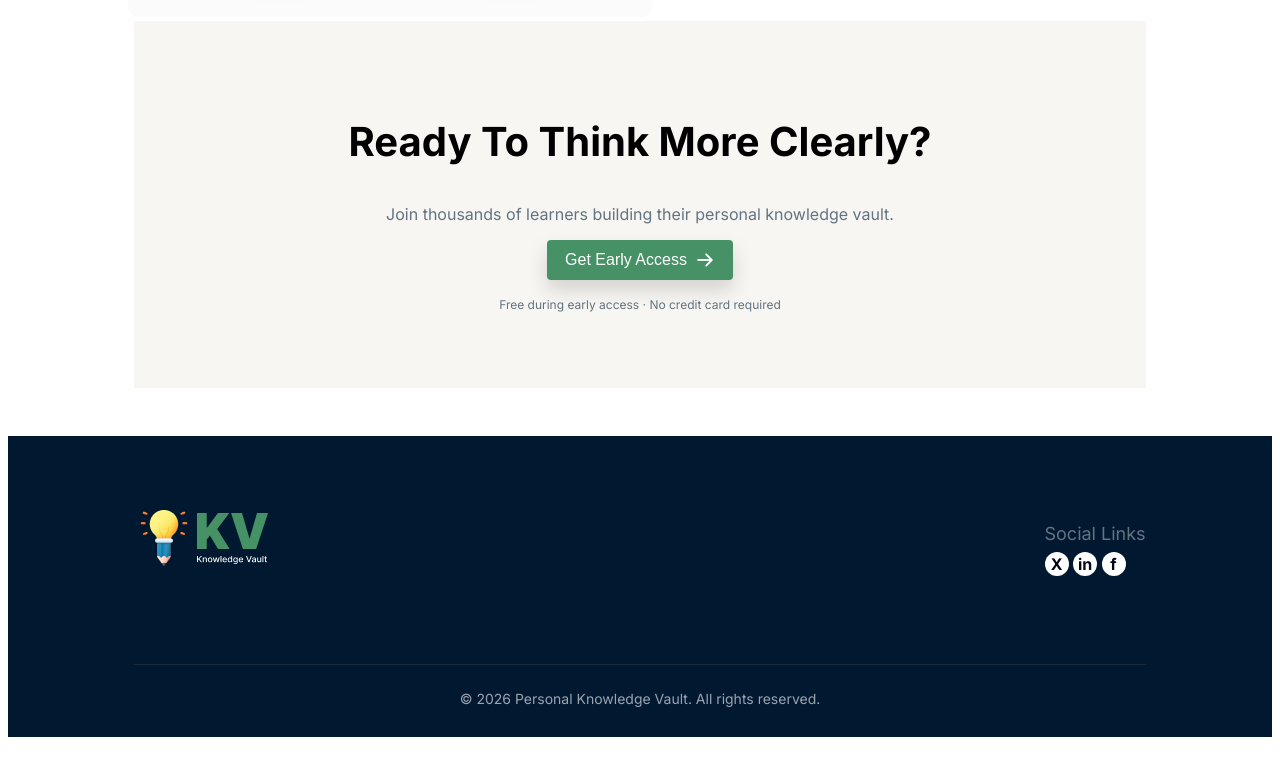
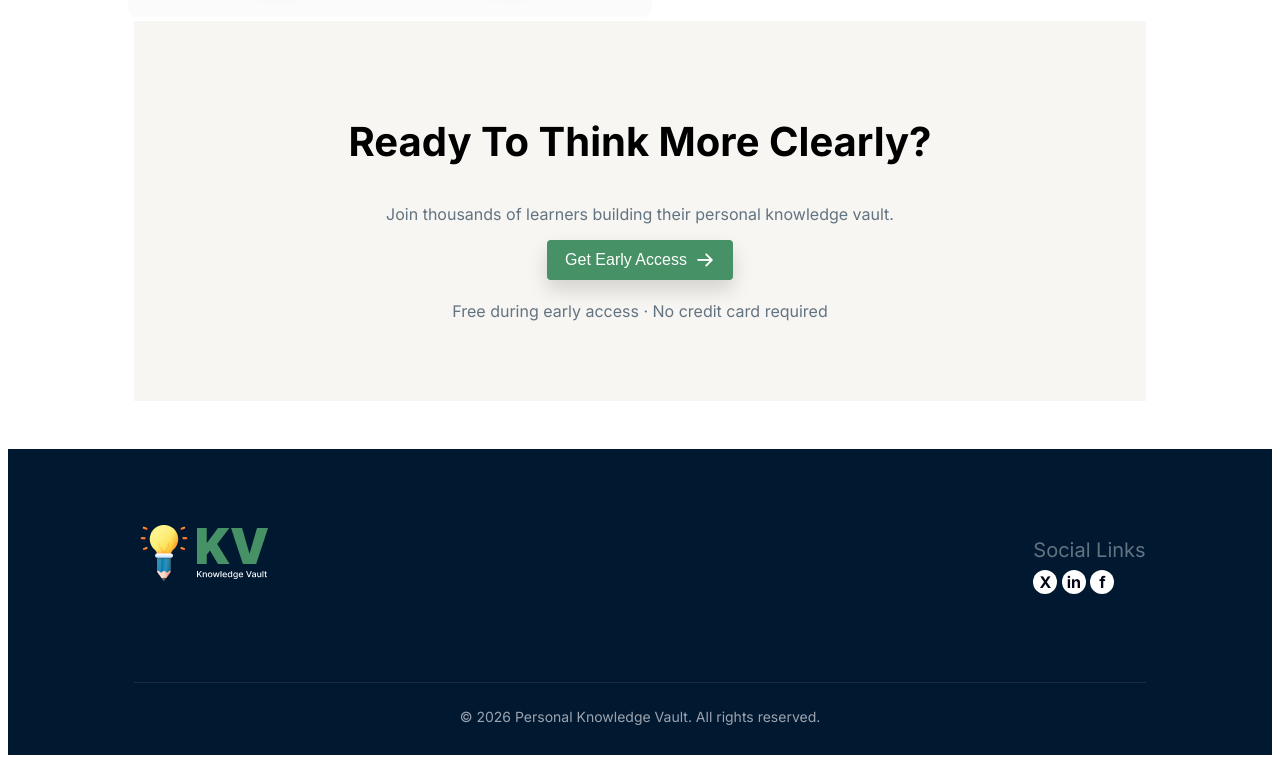
Before and after one commit to mahmud-coder/B13_A1_Mahmud, a plain HTML site: page index.html in a window 1280 px wide. Shown: the part 1853-2616 px from the top of the page. Drawn offline with Linux system fonts and the light colour scheme.

Commit message:
Footer Section Added

```diff
--- a/style.css
+++ b/style.css
@@ -249,10 +249,6 @@ margin-bottom: 0%;
     font-weight: 700;
     line-height: 48px;
 }
-.payment {
-    font-size: 12px;
-
-}
 
 
 .footer {
@@ -281,7 +277,7 @@ margin-bottom: 0%;
 
 .footer-social p {
     margin-bottom: 8px;
-    font-size: 18px;
+    font-size: 20px;
 }
 
 .footer-social .icons a {
```
